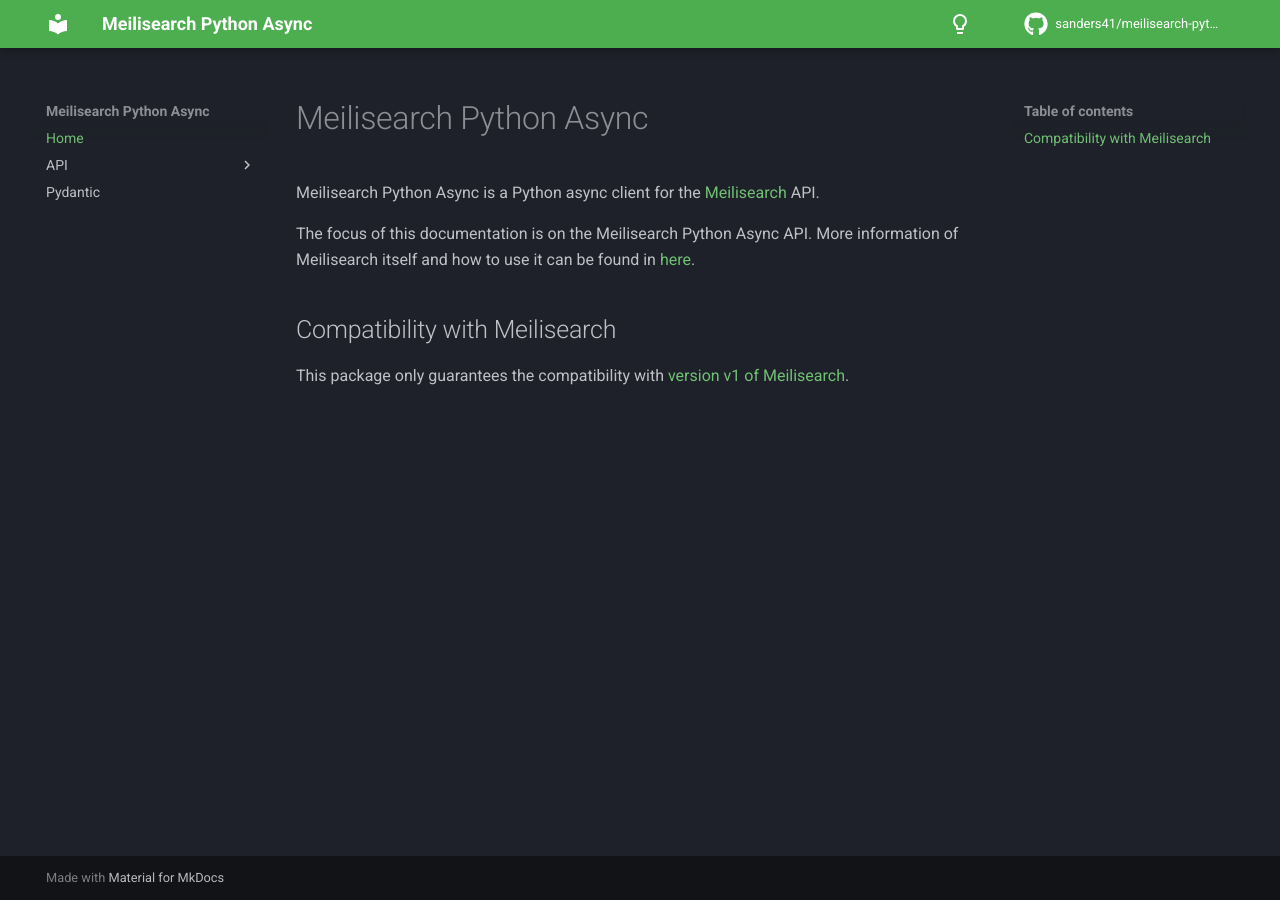
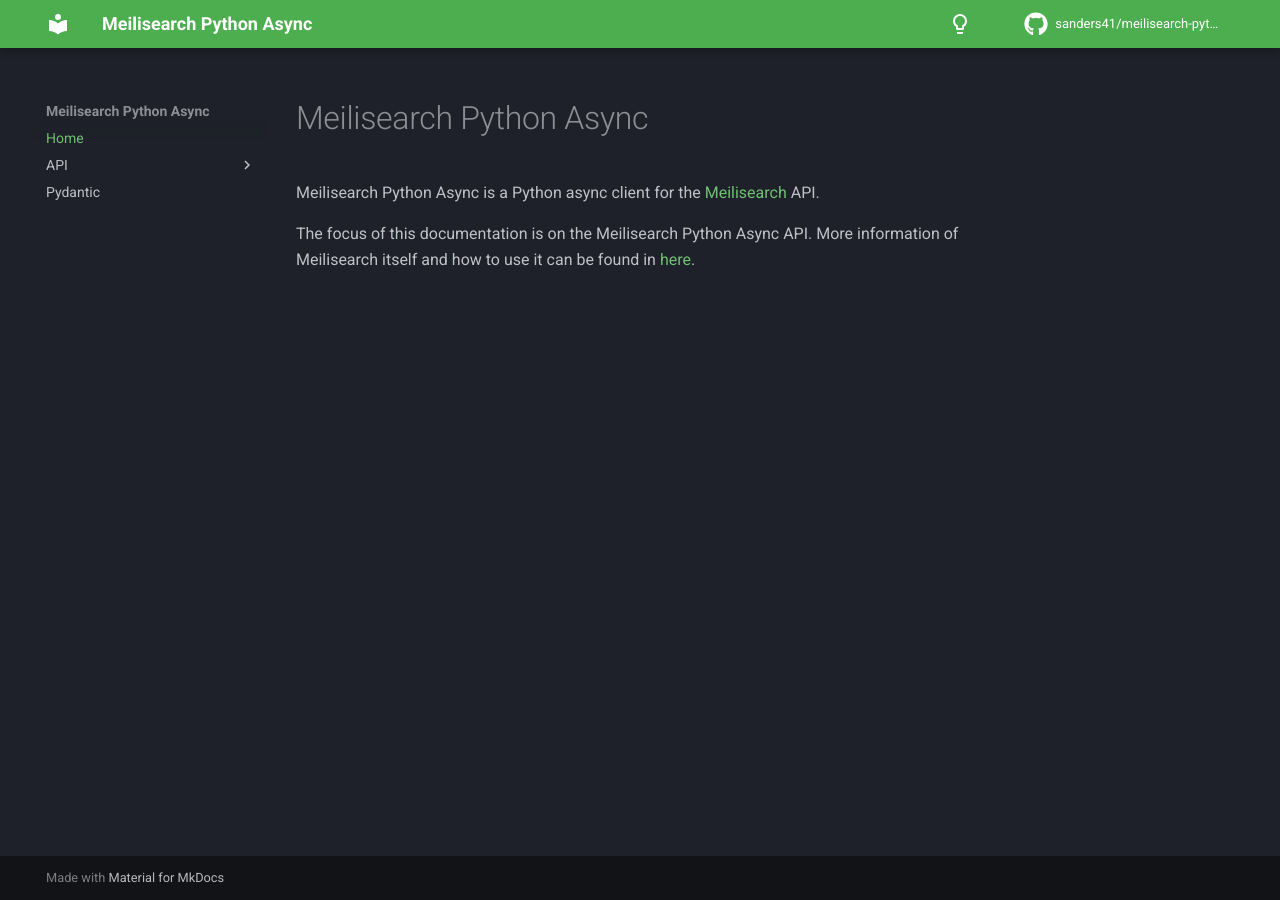
Before and after one commit to sanders41/meilisearch-python-sdk, an MkDocs documentation site: the page built from docs/index.md, in a window 1280 px wide. Built offline with MkDocs 1.6.1 and Material for MkDocs 9.7.7, drawn with Linux system fonts in a browser that asks for light colours; comment, search, counter and statistics services are not loaded.

Commit message:
Remove compatibilty restriction

```diff
--- a/docs/index.md
+++ b/docs/index.md
@@ -4,7 +4,3 @@
 
 The focus of this documentation is on the Meilisearch Python Async API. More information of
 Meilisearch itself and how to use it can be found in [here](https://docs.meilisearch.com/).
-
-## Compatibility with Meilisearch
-
-This package only guarantees the compatibility with [version v1 of Meilisearch](https://github.com/meilisearch/meilisearch/releases/tag/v1.0.0).
```
Also changed, not shown: README.md (+0 -4 lines).
